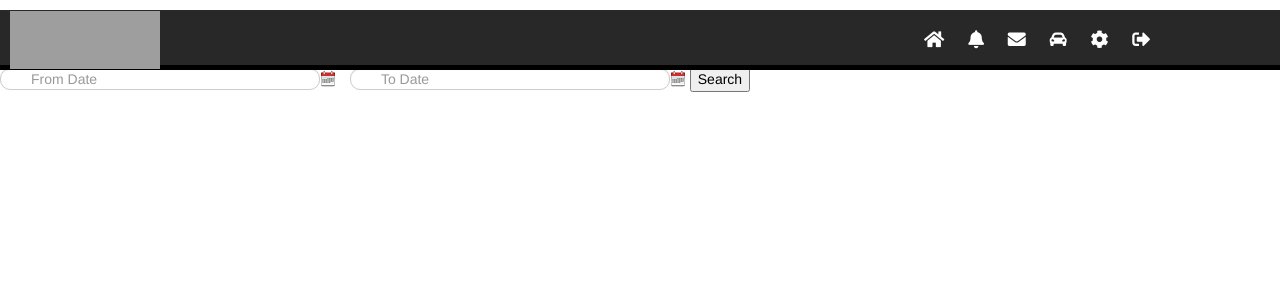
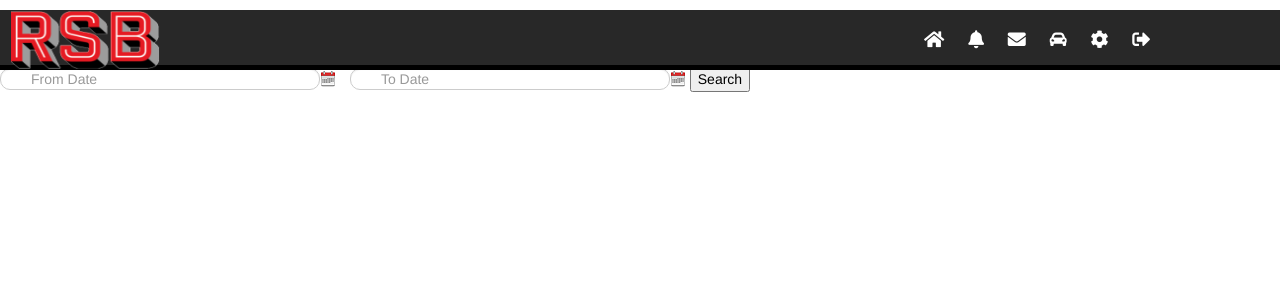
Before and after one commit to ChicoState/RideShareBargain, a PHP site: page /filter.php in a window 1280 px wide. Shown: the top 300 px of the page. Run offline with PHP 8.4, Linux system fonts and the light colour scheme; the visitor is signed in with stand-in values (Sample User, id 1); data that the repository does not hold is empty; some libraries are stand-ins or nearby versions; grey boxes are pictures that could not be loaded.

Commit message:
Updated from Rsb2 to RSB image
Removed Location of old image, updated new location to alpha RSB image

```diff
--- a/filter.php
+++ b/filter.php
@@ -24,7 +24,7 @@ if (isset($_SESSION['username'])) {
 	<div class="top_nav_bar">
 		<div class="logo">
 			<!-- <b><a href="index.php">RSB</a></b> -->
-			<a href="index.php"><img class="image" src="styling/img/rsb2.png"></a>
+			<a href="index.php"><img class="image" src="styling/img/rsb.png"></a>
 		</div>
 		<nav>
 			<a href="<?php echo $user_signin;?>">
```
